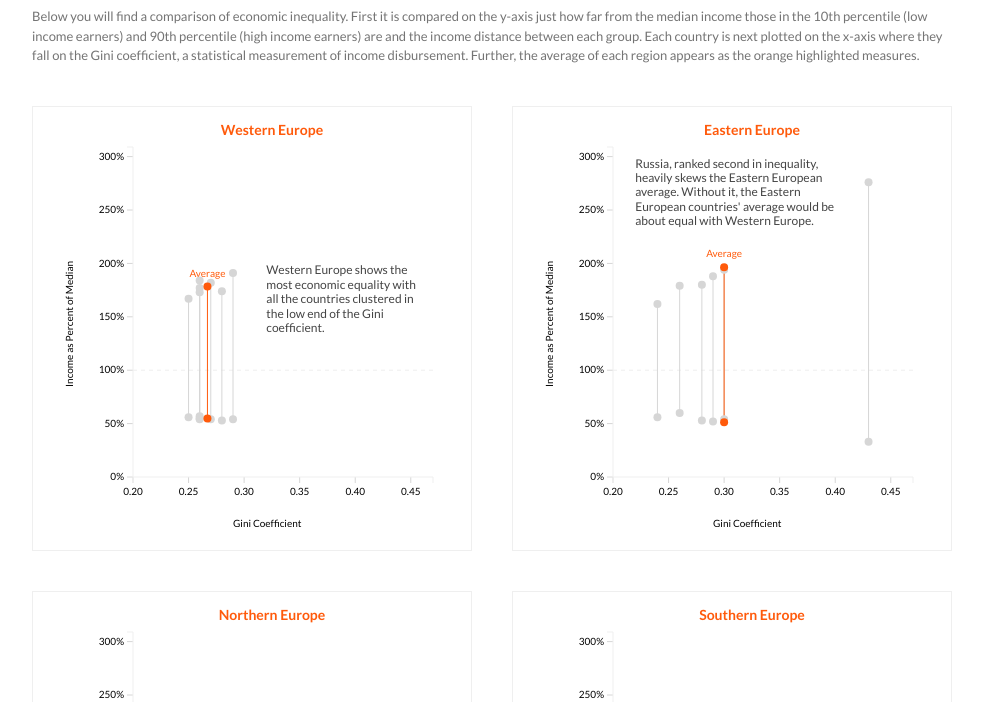
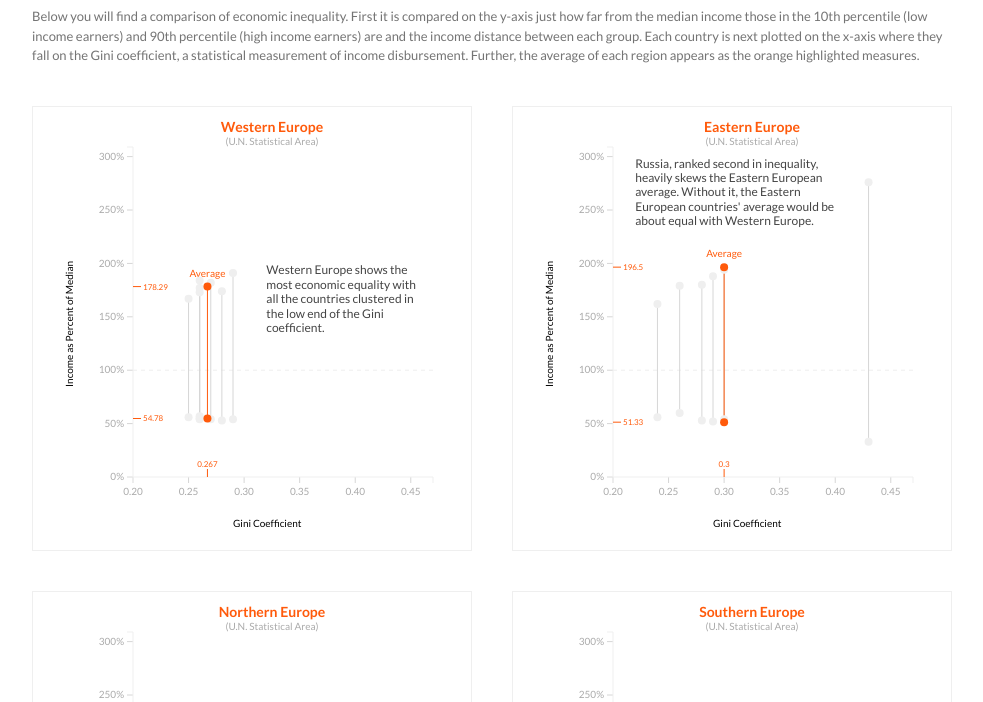
Before and after one commit to kripka/stats-apps, a plain HTML site: page inequality2/index.html in a window 1280 px wide. Shown: the part 98-800 px from the top of the page, without its empty margins (148-1131 px from the left). Drawn offline with nearby package versions, Linux system fonts and the light colour scheme.

Commit message:
added numbers

```diff
--- a/inequality2/index.html
+++ b/inequality2/index.html
@@ -91,7 +91,7 @@ table {
 		}
 
 		circle {
-			fill:#d6d6d6;
+			fill:#efefef;
 		}
 		#median {
 			stroke-dasharray:4,4;
@@ -131,11 +131,23 @@ table {
 			font-weight: 700;
 			font-size: 14px;
 			position: absolute;
-			top:15px;
+			top:12px;
 			width:100%;
 			text-indent: 40px;
 			left: 0;
 			color:#ff5a0b;
+		}
+		.graph h2 {
+			text-align: center;
+			font-family: 'Lato',sans-serif;
+			font-weight: normal;
+			font-size: 10px;
+			position: absolute;
+			top:28px;
+			width:100%;
+			text-indent: 40px;
+			left: 0;
+			color:#aaa;
 		}
 
 		.wrapper {
@@ -173,6 +185,12 @@ table {
 			opacity: 1;
 			display: block;
 		}
+
+		.tickLine {display: none;}
+
+		.tickLine.Average {display: block;}
+
+		.tick text {fill: #aaa;}
 
 		.info {
 			margin:10px 20px 20px;
@@ -214,10 +232,10 @@ table {
 <!-- <div id="all_svg" class="full-graph graph"><h1>All Countries</h1></div> -->
 
 <div class="breakouts">
-<div id="we_svg" class="graph"><h1>Western Europe</h1></div>
-<div id="ee_svg" class="graph"><h1>Eastern Europe</h1></div>
-<div id="ne_svg" class="graph"><h1>Northern Europe</h1></div>
-<div id="se_svg" class="graph"><h1>Southern Europe</h1></div>
+<div id="we_svg" class="graph"><h1>Western Europe</h1><h2>(U.N. Statistical Area)</h2></div>
+<div id="ee_svg" class="graph"><h1>Eastern Europe</h1><h2>(U.N. Statistical Area)</h2></div>
+<div id="ne_svg" class="graph"><h1>Northern Europe</h1><h2>(U.N. Statistical Area)</h2></div>
+<div id="se_svg" class="graph"><h1>Southern Europe</h1><h2>(U.N. Statistical Area)</h2></div>
 <div id="na_svg" class="graph"><h1>North America</h1></div>
 </div>
 </div>
@@ -719,7 +737,7 @@ var ee_annotations = [
 
 var ne_annotations = [
 	{
-		text: "Northern Europe shows a broad spread, however the Scandanavian countries have low levels of inequality while Estonia and the United Kingdom raise the average.",
+		text: "Northern Europe shows a broad spread. The Scandanavian countries have low levels of inequality while Estonia and the United Kingdom raise the average.",
 		width:110,
 		height:150,
 		xscale:.38,
@@ -739,12 +757,12 @@ var se_annotations = [
 
 var na_annotations = [
 	{
-		text: "Mexico has the most inequality, while the United States is number 4, making North America the region with the highest inequality.",
+		text: "Mexico has the most inequality, while the United States is ranked number 4, making North America the region with the highest inequality.",
 
 		width:250,
 		height:160,
 		xscale:.22,
-		yscale:300
+		yscale:310
 	}
 ];
 
@@ -818,6 +836,7 @@ var yScale = d3.scale.linear()
 			return 'label ' + d.Country.replace(/ /g,'-') + ' ' + d.Region.replace(/ /g,'-');
 		});
 
+
     var lines = svg.selectAll('line.line').data(data).enter()
 		.append('line')
 		.attr('x1',function(d){
@@ -863,6 +882,79 @@ var yScale = d3.scale.linear()
 			return 'p90 ' + d.Country.replace(/ /g,'-') + ' ' + d.Region.replace(/ /g,'-');
 		});
 
+	var p10labels = svg.selectAll('.p10label').data(data).enter()
+		.append('text')
+		.text(function(d){return d.P10;})
+		.attr('x',margin.left + 10)
+		.attr('y',function(d){
+			return yScale(d.P10) + 3;
+		})
+		.attr('class',function(d){
+			return 'label ' + d.Country.replace(/ /g,'-') + ' ' + d.Region.replace(/ /g,'-');
+		}).style('text-anchor','start')
+		.style('font-size','8px');
+
+	var p10ticks = svg.selectAll('.p10tick').data(data).enter()
+		.append('line')
+		.attr('x1',margin.left)
+		.attr('x2',margin.left + 8)
+		.attr('y1',function(d){
+			return yScale(d.P10);
+		})
+		.attr('y2',function(d){
+			return yScale(d.P10);
+		})
+		.attr('class',function(d){
+			return 'p10tick tickLine ' + d.Country.replace(/ /g,'-') + ' ' + d.Region.replace(/ /g,'-');
+		}).style('text-anchor','start');
+
+	var p90labels = svg.selectAll('.p90label').data(data).enter()
+		.append('text')
+		.text(function(d){return d.P90;})
+		.attr('x',margin.left + 10)
+		.attr('y',function(d){
+			return yScale(d.P90) + 3;
+		})
+		.attr('class',function(d){
+			return 'label ' + d.Country.replace(/ /g,'-') + ' ' + d.Region.replace(/ /g,'-');
+		}).style('text-anchor','start')
+		.style('font-size','8px');
+
+	var p90ticks = svg.selectAll('.p90tick').data(data).enter()
+		.append('line')
+		.attr('x1',margin.left)
+		.attr('x2',margin.left + 8)
+		.attr('y1',function(d){
+			return yScale(d.P90);
+		})
+		.attr('y2',function(d){
+			return yScale(d.P90);
+		})
+		.attr('class',function(d){
+			return 'p90tick tickLine ' + d.Country.replace(/ /g,'-') + ' ' + d.Region.replace(/ /g,'-');
+		}).style('text-anchor','start');
+
+	var ginilabels = svg.selectAll('.ginilabel').data(data).enter()
+		.append('text')
+		.text(function(d){return d.Gini;})
+		.attr('x',function(d){return xScale(d.Gini)})
+		.attr('y',height - margin.bottom - 10)
+		.attr('class',function(d){
+			return 'label ' + d.Country.replace(/ /g,'-') + ' ' + d.Region.replace(/ /g,'-');
+		}).style('text-anchor','middle')
+		.style('font-size','8px');
+
+	var giniticks = svg.selectAll('.ginitick').data(data).enter()
+		.append('line')
+		.attr('x1',function(d){return xScale(d.Gini)})
+		.attr('x2',function(d){return xScale(d.Gini)})
+		.attr('y1',height - margin.bottom)
+		.attr('y2',height - margin.bottom - 8)
+		.attr('class',function(d){
+			return 'ginitick tickLine ' + d.Country.replace(/ /g,'-') + ' ' + d.Region.replace(/ /g,'-');
+		}).style('text-anchor','start');
+
+
 
 
 	var xAxis_label = svg.append('text')
@@ -895,7 +987,8 @@ var avg_label = svg.append('text')
 		.html(function(d){return '<p>' + d.text + '</p>'})
     	.style('background','transparent')
     	.style('font-size','12px')
-    	.style('color','#444');
+    	.style('color','#444')
+    	.attr('class','annotation');
 
 
 
@@ -908,9 +1001,11 @@ var avg_label = svg.append('text')
         	return (this.__data__.Country == country) ? 1.0 : 0;
 		});
 
-		svg.selectAll('.label').style('display',function(){
+		svg.selectAll('.label,.tickLine').style('display',function(){
 			return (this.__data__.Country == country) ? 'block' : 'none';
 		});
+
+		svg.selectAll('.annotation').style('display','none');
 
 		//svg.select('.text-avg').transition().duration(50).style('opacity',0);
 
@@ -919,9 +1014,10 @@ var avg_label = svg.append('text')
 
 	svg.selectAll('.p10:not(.Average),.p90:not(.Average),.line:not(.Average)').on('mouseleave',function(){
 		svg.selectAll('.p10,.p90,.line,.label').transition().duration(50).style('opacity',1);
-		svg.selectAll('.label').style('display',function(){
+		svg.selectAll('.label,.tickLine').style('display',function(){
 			return (this.__data__.Country == 'Average') ? 'block' : 'none';
 		});
+		svg.selectAll('.annotation').style('display','block');
 	});
 
 }
```
